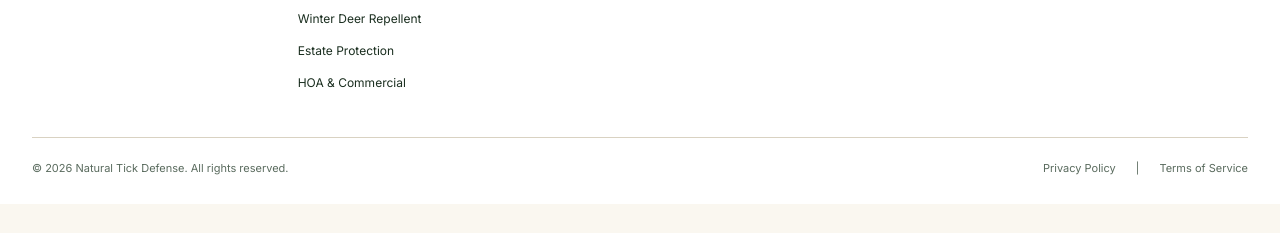
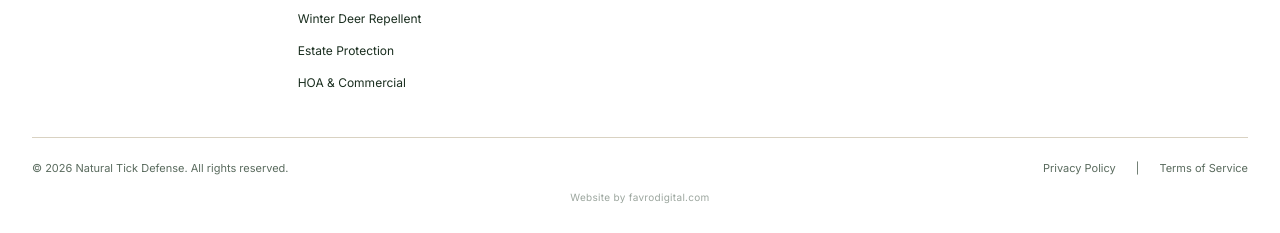
Before and after one commit to mgfavro/tick-defense, a plain HTML site: page index.html in a window 1280 px wide. Shown: the part 3066-3299 px from the top of the page. Before the commit the page ends 3270 px from the top, so only its background shows below. Drawn offline with nearby package versions, Linux system fonts and the light colour scheme.

Commit message:
Add subtle "Website by favrodigital.com" footer credit to homepage.
Co-authored-by: Cursor <cursoragent@cursor.com>

```diff
--- a/index.html
+++ b/index.html
@@ -744,6 +744,16 @@
     color: var(--text-muted);
   }
   .footer-bottom .links { display: flex; gap: 20px; }
+  .footer-credit {
+    max-width: 1280px; margin: 14px auto 0;
+    text-align: center;
+    font-size: 10px;
+    letter-spacing: 0.03em;
+    color: var(--text-muted);
+    opacity: 0.6;
+  }
+  .footer-credit a { color: inherit; text-decoration: none; }
+  .footer-credit a:hover { text-decoration: underline; }
 
   /* Desktop: scale hero with viewport (matches ~125% zoom proportions) */
   @media (min-width: 1400px) {
@@ -1279,6 +1289,7 @@
       <a href="#">Terms of Service</a>
     </div>
   </div>
+  <div class="footer-credit">Website by <a href="https://favrodigital.com" target="_blank" rel="noopener">favrodigital.com</a></div>
 </footer>
 
 <!-- ============== MOBILE ACTION BAR ============== -->
```
